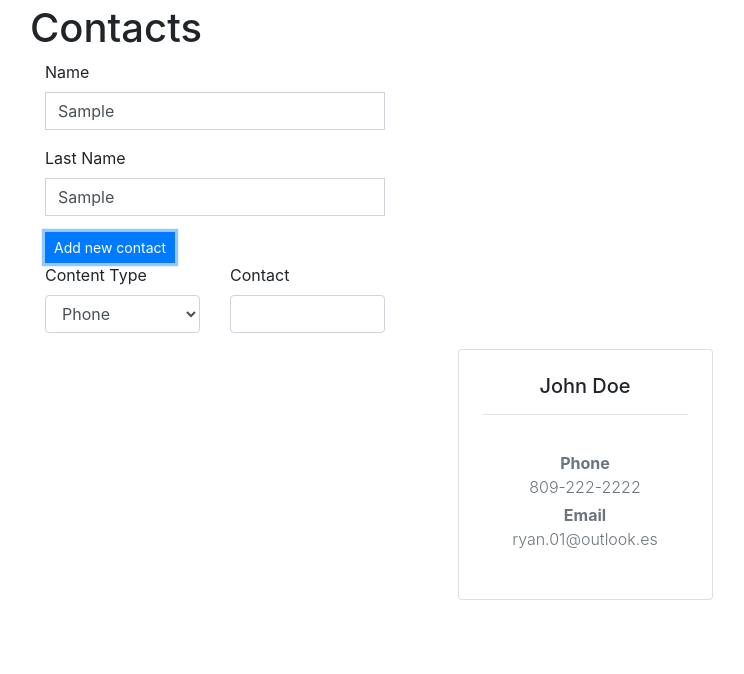
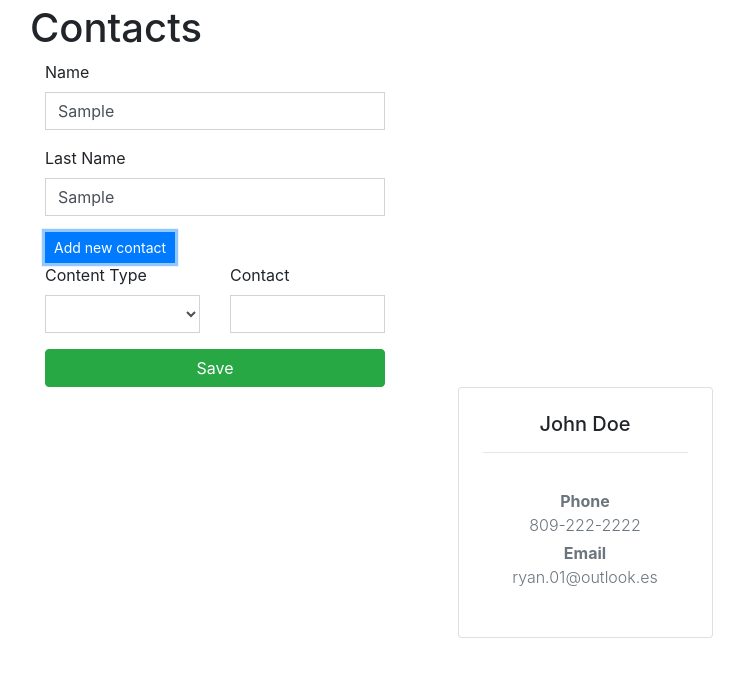
Before and after one commit to brya0196/Contact, an Angular app: page / in a window 1280 px wide. Both pictures are taken after typing "Sample", "Sample" into the empty fields and a click on the button "Add new contact". Shown: the top 674 px of the page, without its empty margins (55-799 px from the left). Built offline with nearby package versions, Linux system fonts and the light colour scheme.

Commit message:
added the payload to be added

```diff
--- a/src/app/app.module.ts
+++ b/src/app/app.module.ts
@@ -2,6 +2,7 @@ import { BrowserModule } from '@angular/platform-browser';
 import { NgModule } from '@angular/core';
 import { NgbModule } from '@ng-bootstrap/ng-bootstrap';
 import { HttpClientModule } from '@angular/common/http';
+import { ReactiveFormsModule, FormsModule } from '@angular/forms';
 
 import { AppComponent } from './app.component';
 import { ContactFormComponent } from './contact-form/contact-form.component';
@@ -18,7 +19,9 @@ import { ContactInfoFormComponent } from './contact-info-form/contact-info-form.
   imports: [
     BrowserModule,
     HttpClientModule,
-    NgbModule
+    NgbModule,
+    ReactiveFormsModule,
+    FormsModule
   ],
   providers: [],
   bootstrap: [AppComponent]
--- a/src/app/contact-form/contact-form.component.html
+++ b/src/app/contact-form/contact-form.component.html
@@ -1,13 +1,13 @@
 <div class="row">
   <div class="form-group col-6">
     <label>Content Type</label>
-    <select class="form-control">
+    <select class="form-control rounded-0" [(ngModel)]="contact.contactType">
       <option value="" disabled>Choose One</option>
       <option *ngFor="let contactType of contactTypes; index as i" value="{{i + 1}}">{{ contactType }}</option>
     </select>
   </div>
   <div class="form-grupo col-6">
     <label>Contact</label>
-    <input type="text" class="form-control">
+    <input type="text" class="form-control rounded-0" [(ngModel)]="contact.contact">
   </div>
 </div>
--- a/src/app/contact-form/contact-form.component.ts
+++ b/src/app/contact-form/contact-form.component.ts
@@ -1,4 +1,4 @@
-import { Component, OnInit, Input } from '@angular/core';
+import { Component, OnInit, Input, Output, EventEmitter } from '@angular/core';
 import { ContactType } from '../enums/contact-type.enum';
 import { IContact } from '../interfaces/icontact';
 
@@ -9,8 +9,7 @@ import { IContact } from '../interfaces/icontact';
 })
 export class ContactFormComponent implements OnInit {
 
-  @Input()
-  contact: IContact
+  @Input() contact: IContact
 
   contactTypes : Array<string> = [];
 
@@ -27,4 +26,5 @@ export class ContactFormComponent implements OnInit {
     return keys.slice(keys.length / 2);
   }
 
+
 }
--- a/src/app/contact-info-form/contact-info-form.component.html
+++ b/src/app/contact-info-form/contact-info-form.component.html
@@ -2,19 +2,21 @@
   <div class="row">
     <div class="form-group col-12">
       <label>Name</label>
-      <input type="text" class="form-control rounded-0" />
+      <input type="text" class="form-control rounded-0" [(ngModel)]="contactInfo.name" [ngModelOptions]="{standalone: true}"/>
     </div>
 
     <div class="form-group col-12">
       <label>Last Name</label>
-      <input type="text" class="form-control rounded-0" />
+      <input type="text" class="form-control rounded-0" [(ngModel)]="contactInfo.lastname" [ngModelOptions]="{standalone: true}"/>
     </div>
   </div>
 
   <button type="button" class="btn btn-sm rounded-0 btn-primary" (click)="newContact();">Add new contact</button>
 
-  <div *ngFor="let contact of contacts">
-    <app-contact-form [contact]="contact"></app-contact-form>
+  <div *ngFor="let contact of contactInfo.contacts; let i = index">
+    <app-contact-form [contact]="contact" (contactChange)="updateContact($event, i)"></app-contact-form>
   </div>
 
+  <button class="btn btn-block btn-success" (click)="submit();">Save</button>
+
 </form>
--- a/src/app/contact-info-form/contact-info-form.component.ts
+++ b/src/app/contact-info-form/contact-info-form.component.ts
@@ -1,5 +1,7 @@
-import { Component, OnInit } from '@angular/core';
+import { Component, OnInit, Input, Output } from '@angular/core';
 import { IContact } from '../interfaces/icontact';
+import { Icontactinfo } from '../interfaces/icontactinfo';
+import { EventEmitter } from 'events';
 
 @Component({
   selector: 'app-contact-info-form',
@@ -8,15 +10,25 @@ import { IContact } from '../interfaces/icontact';
 })
 export class ContactInfoFormComponent implements OnInit {
 
-  contacts: Array<IContact> = [];
+  @Input() contactInfo: Icontactinfo
 
-  constructor() { }
+  constructor() {
+
+  }
 
   ngOnInit() {
+    if (!this.contactInfo) {
+      let newContactInfo:Icontactinfo = { name: null, lastname: null, contacts: [] };
+      this.contactInfo = newContactInfo;
+    }
   }
 
   newContact() {
     let contact:IContact = { contactType: null, contact: null };
-    this.contacts = [...this.contacts, contact];
+    this.contactInfo.contacts.push(contact);
+  }
+
+  submit() {
+    console.log(this.contactInfo);
   }
 }
```
